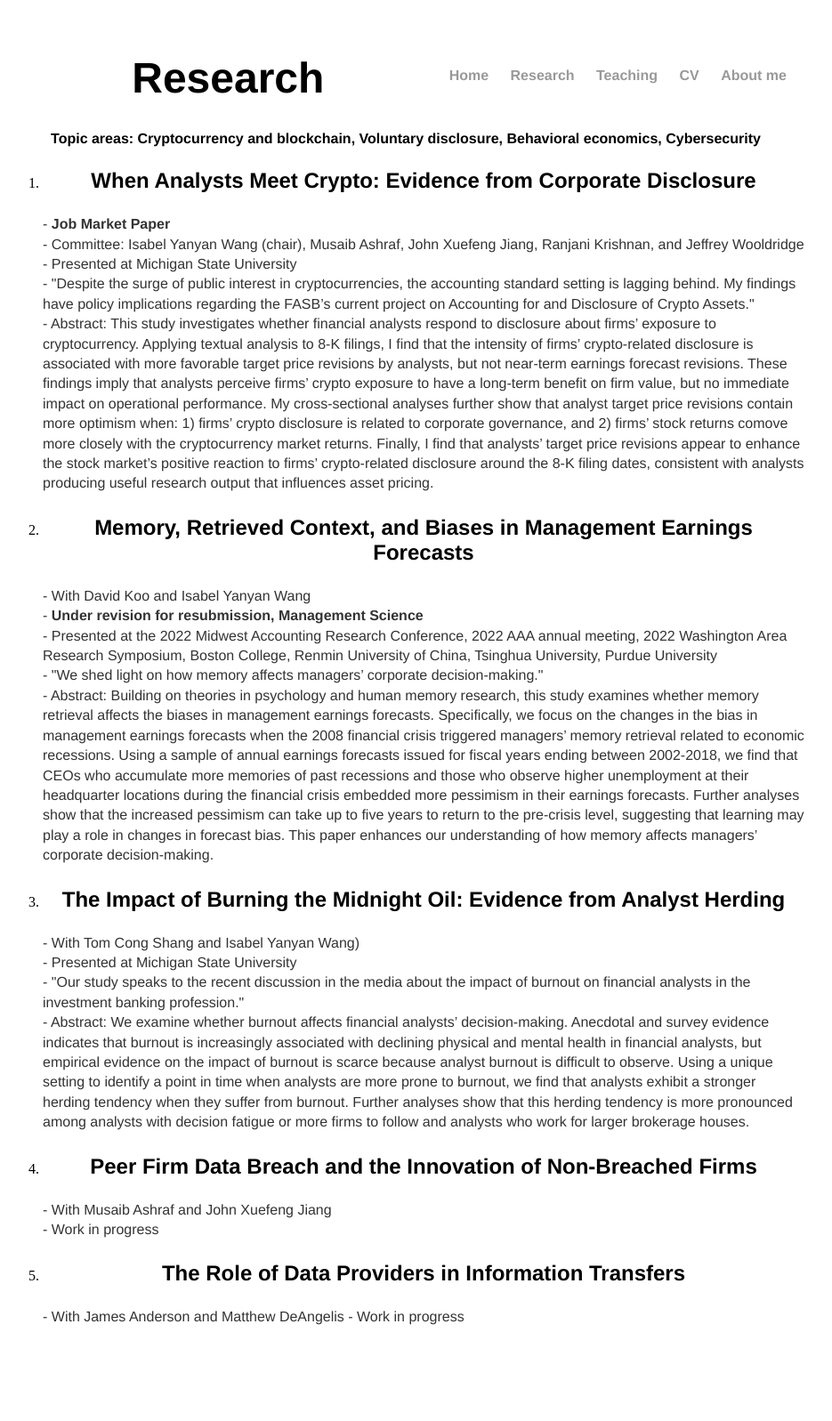
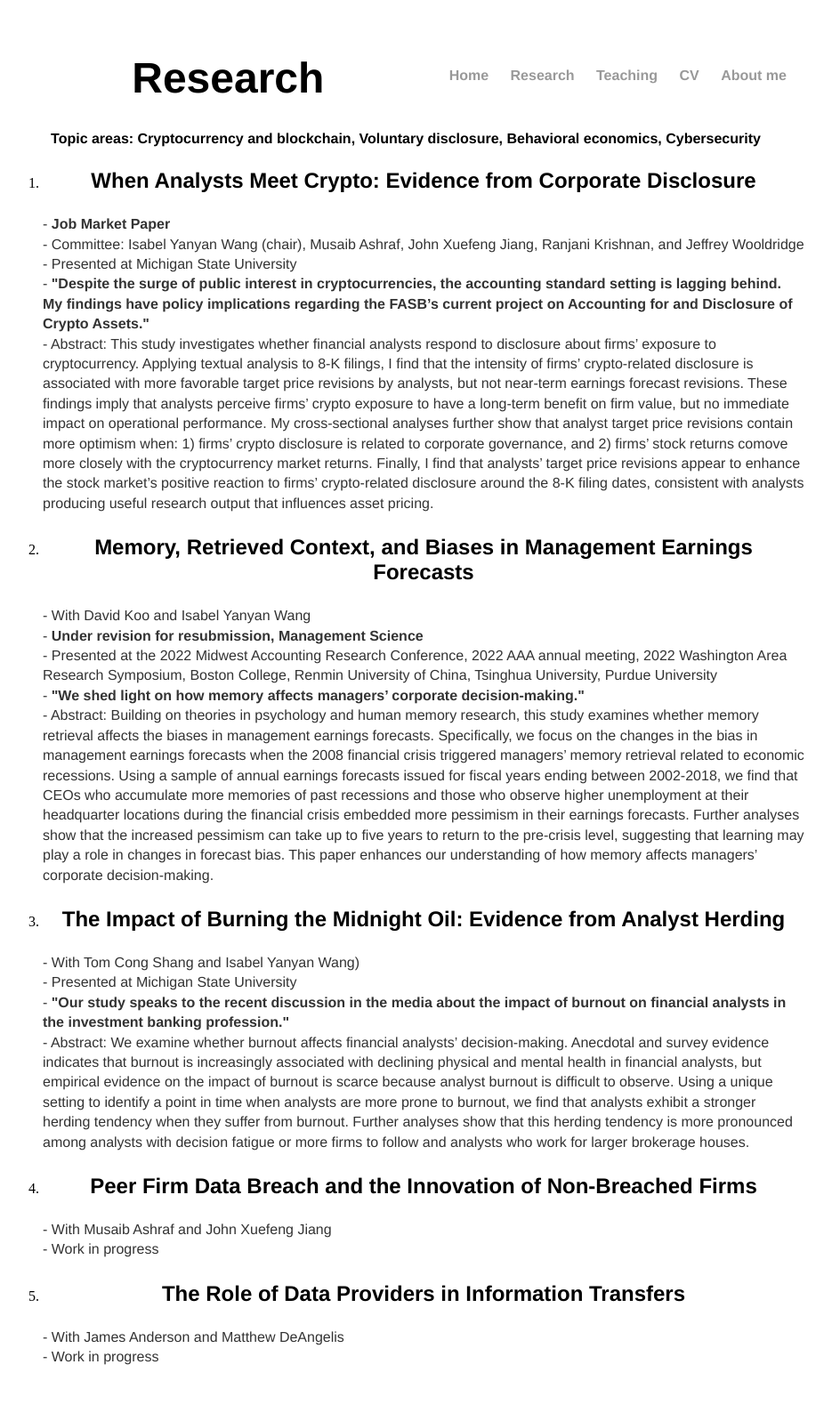
Before and after one commit to shu-ting-wu/shu-ting-wu.github.io, a Jekyll site: the page built from research/index.html, in a window 1280 px wide. Shown: the whole page at 89% size, without its empty margins (184-1119 px from the left). Built offline with Jekyll 4.4.1, drawn with Linux system fonts in a browser that asks for light colours; before the commit the page ends 1552 px from its top, so only the background shows below that.

Commit message:
Update index.html

```diff
--- a/research/index.html
+++ b/research/index.html
@@ -6,14 +6,16 @@ title: Shuting's research
 	<h1>Research</h1>
   <h2>Topic areas: Cryptocurrency and blockchain, Voluntary disclosure, Behavioral economics, Cybersecurity</h2>
   <p></p>
+  <p></p>
   <ol>
     <li>
 	    <h3>When Analysts Meet Crypto: Evidence from Corporate Disclosure</h3>
 	    <p>- <strong>Job Market Paper</strong><br>
 		- Committee: Isabel Yanyan Wang (chair), Musaib Ashraf, John Xuefeng Jiang, Ranjani Krishnan, and Jeffrey Wooldridge<br>
 		- Presented at Michigan State University<br>
-		- "Despite the surge of public interest in cryptocurrencies, the accounting standard setting is lagging behind. My findings have policy implications regarding the FASB’s current project on Accounting for and Disclosure of Crypto Assets."<br>
+		- <strong>"Despite the surge of public interest in cryptocurrencies, the accounting standard setting is lagging behind. My findings have policy implications regarding the FASB’s current project on Accounting for and Disclosure of Crypto Assets."</strong><br>
 		- Abstract: This study investigates whether financial analysts respond to disclosure about firms’ exposure to cryptocurrency. Applying textual analysis to 8-K filings, I find that the intensity of firms’ crypto-related disclosure is associated with more favorable target price revisions by analysts, but not near-term earnings forecast revisions. These findings imply that analysts perceive firms’ crypto exposure to have a long-term benefit on firm value, but no immediate impact on operational performance. My cross-sectional analyses further show that analyst target price revisions contain more optimism when: 1) firms’ crypto disclosure is related to corporate governance, and 2) firms’ stock returns comove more closely with the cryptocurrency market returns. Finally, I find that analysts’ target price revisions appear to enhance the stock market’s positive reaction to firms’ crypto-related disclosure around the 8-K filing dates, consistent with analysts producing useful research output that influences asset pricing.</p>
+	    <p></p>
 	    <p></p>
 	  </li>
     <li>
@@ -21,16 +23,18 @@ title: Shuting's research
 	     <p>- With David Koo and Isabel Yanyan Wang<br>
 		- <strong>Under revision for resubmission, Management Science</strong><br>
 	    	- Presented at the 2022 Midwest Accounting Research Conference, 2022 AAA annual meeting, 2022 Washington Area Research Symposium, Boston College, Renmin University of China, Tsinghua University, Purdue University<br>
-	    	- "We shed light on how memory affects managers’ corporate decision-making."<br>
+		- <strong>"We shed light on how memory affects managers’ corporate decision-making."</strong><br>
 	    	- Abstract: Building on theories in psychology and human memory research, this study examines whether memory retrieval affects the biases in management earnings forecasts. Specifically, we focus on the changes in the bias in management earnings forecasts when the 2008 financial crisis triggered managers’ memory retrieval related to economic recessions. Using a sample of annual earnings forecasts issued for fiscal years ending between 2002-2018, we find that CEOs who accumulate more memories of past recessions and those who observe higher unemployment at their headquarter locations during the financial crisis embedded more pessimism in their earnings forecasts. Further analyses show that the increased pessimism can take up to five years to return to the pre-crisis level, suggesting that learning may play a role in changes in forecast bias. This paper enhances our understanding of how memory affects managers’ corporate decision-making.</p>
           <p></p>
+	  <p></p>
 	  </li>
     <li>
 	 <h3>The Impact of Burning the Midnight Oil: Evidence from Analyst Herding</h3>
 	      <p>- With Tom Cong Shang and Isabel Yanyan Wang)<br>
 		 - Presented at Michigan State University<br>
-		 - "Our study speaks to the recent discussion in the media about the impact of burnout on financial analysts in the investment banking profession."<br>
+		 - <strong>"Our study speaks to the recent discussion in the media about the impact of burnout on financial analysts in the investment banking profession."</strong><br>
 		 - Abstract: We examine whether burnout affects financial analysts’ decision-making. Anecdotal and survey evidence indicates that burnout is increasingly associated with declining physical and mental health in financial analysts, but empirical evidence on the impact of burnout is scarce because analyst burnout is difficult to observe. Using a unique setting to identify a point in time when analysts are more prone to burnout, we find that analysts exhibit a stronger herding tendency when they suffer from burnout. Further analyses show that this herding tendency is more pronounced among analysts with decision fatigue or more firms to follow and analysts who work for larger brokerage houses.</p>
+	    <p></p>
 	    <p></p>
 	  </li>
 	<li>
@@ -38,12 +42,14 @@ title: Shuting's research
 		<p>- With Musaib Ashraf and John Xuefeng Jiang<br>
 		   - Work in progress</p>
 	  <p></p>
+	  <p></p>
 	  </li>
 	  <li>
 		<h3>The Role of Data Providers in Information Transfers</h3>
-		<p>- With James Anderson and Matthew DeAngelis
+		<p>- With James Anderson and Matthew DeAngelis<br>
 		   - Work in progress</p>
 	  <p></p>
+          <p></p>
 	  </li>
   </ol>
 </div>
```
